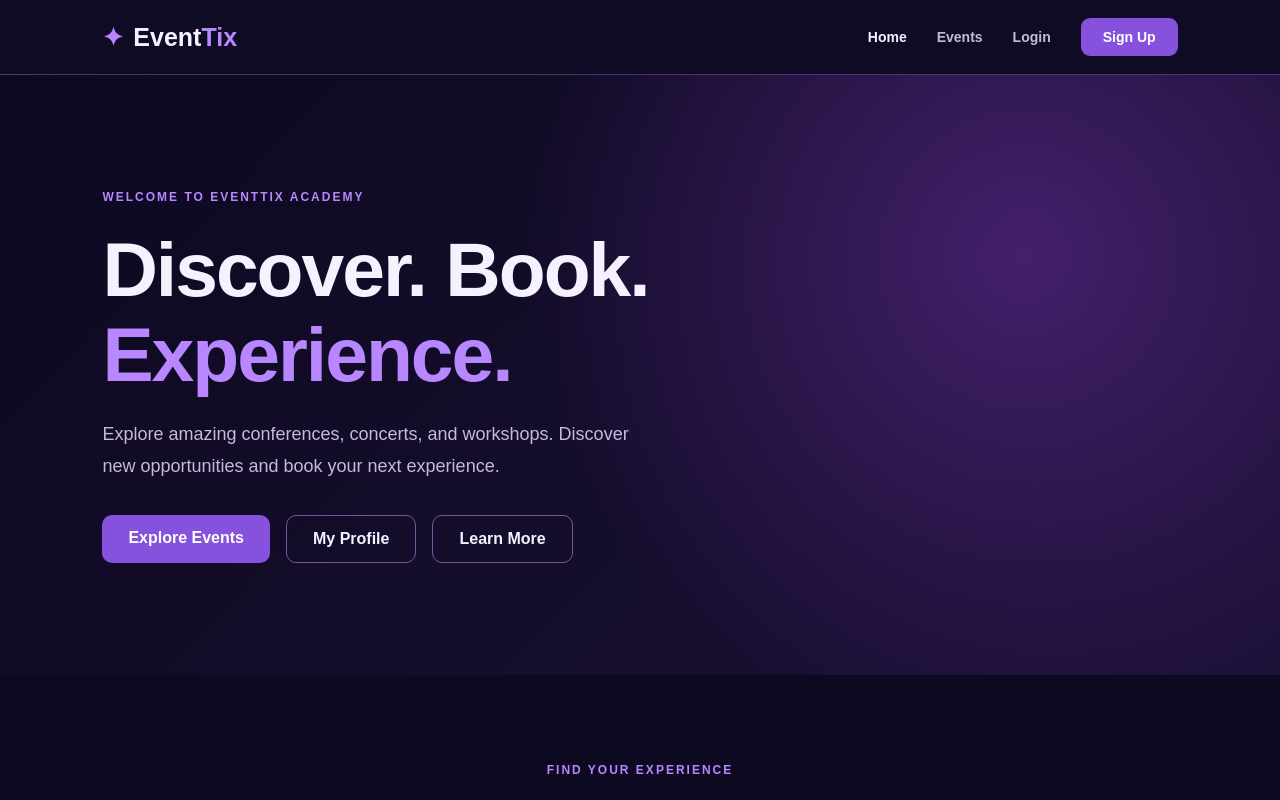
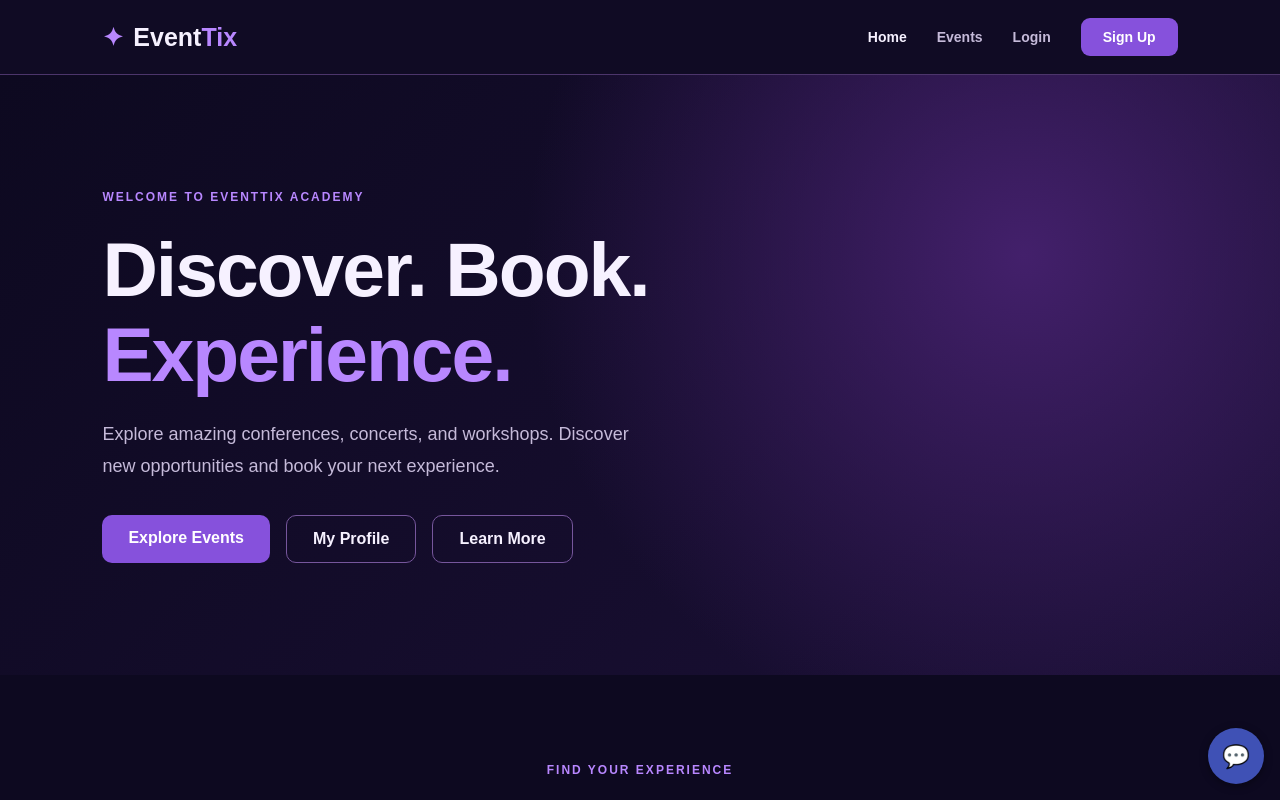
Before and after one commit to nourmahran/eventtix-academy, an Angular app: page / in a window 1280 px wide. Shown: the top 800 px of the page. Built offline with nearby package versions, Linux system fonts and the light colour scheme.

Commit message:
Mount chatbot in the app shell

```diff
--- a/src/app/app.html
+++ b/src/app/app.html
@@ -2,3 +2,5 @@
 <app-navbar></app-navbar>
 
 <router-outlet></router-outlet>
+
+<app-chatbot />
--- a/src/app/app.ts
+++ b/src/app/app.ts
@@ -4,11 +4,12 @@ import { AuthService } from './core/auth/auth.service';
 import { Component, effect, inject } from '@angular/core';
 import { RouterOutlet } from '@angular/router';
 import { Navbar } from './layout/navbar/navbar';
+import { Chatbot } from './shared/chatbot/chatbot';
 
 @Component({
   selector: 'app-root',
   standalone: true,
-  imports: [RouterOutlet, Navbar],
+  imports: [RouterOutlet, Navbar, Chatbot],
   templateUrl: './app.html',
   styleUrl: './app.scss'
 })
```
